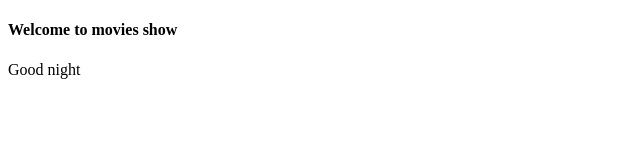
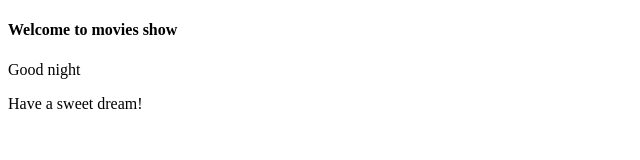
Before and after one commit to lingadharani/moviesname, a plain HTML site: page index.html in a window 1280 px wide. Shown: the whole page, without its empty margins (0-640 px from the left). Drawn offline with Linux system fonts and the light colour scheme.

Commit message:
Update index.html

```diff
--- a/index.html
+++ b/index.html
@@ -8,5 +8,6 @@
 <body>
     <h4>Welcome to movies show</h4>
     <p>Good night</p>
+    <span>Have a sweet dream!</span>
 </body>
 </html>
```
